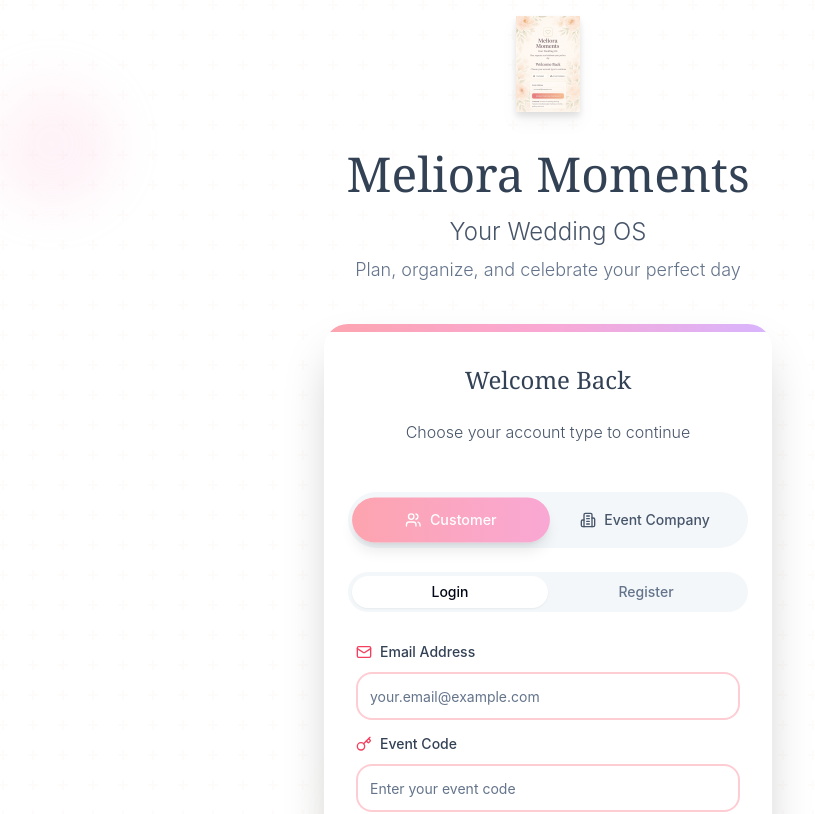
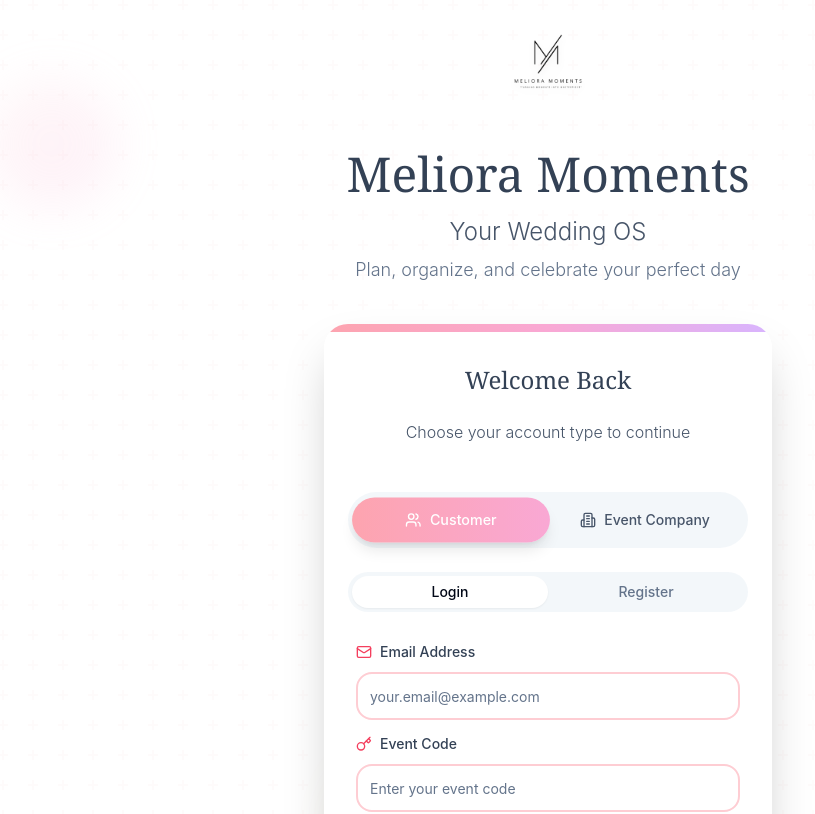
Before and after one commit to Inzicoder/flambae-hospitality, a React (Vite) app: page / in a window 1280 px wide. Shown: the top 814 px of the page, without its empty margins (92-907 px from the left). Built offline with nearby package versions, Linux system fonts and the light colour scheme.

Commit message:
Change logo
Replaced the existing logo with a new one.

```diff
--- a/src/components/DashboardHeader.tsx
+++ b/src/components/DashboardHeader.tsx
@@ -47,14 +47,14 @@ export const DashboardHeader = ({ onLogout }: DashboardHeaderProps) => {
         <div className="flex justify-between items-center py-4">
           <div className="flex items-center space-x-4">
             <div className="flex items-center space-x-3">
-              <div className="p-2 bg-gradient-to-br from-rose-100 to-pink-100 rounded-full">
-                <Heart className="h-6 w-6 text-rose-600" />
+              <div className="flex justify-center">
+                <img
+                  src="/lovable-uploads/df5b7422-1f97-4754-b2f4-5822f3b683c0.png"
+                  alt="Meliora Moments Logo"
+                  className="h-12 w-auto drop-shadow-lg"
+                />
               </div>
               <div>
-                <h1 className="text-2xl font-serif text-slate-800 flex items-center space-x-2">
-                  <span>Meliora Moments</span>
-                  <Sparkles className="h-5 w-5 text-rose-500" />
-                </h1>
                 <p className="text-sm text-slate-600 font-light">Your Wedding OS</p>
               </div>
             </div>
--- a/src/components/LoginForm.tsx
+++ b/src/components/LoginForm.tsx
@@ -1,4 +1,3 @@
-
 import { useState } from 'react';
 import { Card, CardContent, CardDescription, CardHeader, CardTitle } from "@/components/ui/card";
 import { Button } from "@/components/ui/button";
@@ -125,7 +124,7 @@ export const LoginForm = ({ onLogin }: LoginFormProps) => {
           <div className="text-center mb-8">
             <div className="flex justify-center mb-6">
               <img
-                src="/lovable-uploads/74588944-94cf-4442-8a35-20fd018532a2.png"
+                src="/lovable-uploads/df5b7422-1f97-4754-b2f4-5822f3b683c0.png"
                 alt="Meliora Moments Logo"
                 className="h-20 w-auto drop-shadow-lg"
               />
@@ -232,7 +231,7 @@ export const LoginForm = ({ onLogin }: LoginFormProps) => {
         <div className="text-center mb-10">
           <div className="flex justify-center mb-8">
             <img
-              src="/lovable-uploads/74588944-94cf-4442-8a35-20fd018532a2.png"
+              src="/lovable-uploads/df5b7422-1f97-4754-b2f4-5822f3b683c0.png"
               alt="Meliora Moments Logo"
               className="h-24 w-auto drop-shadow-lg"
             />
```
Also changed, not shown: public/lovable-uploads/df5b7422-1f97-4754-b2f4-5822f3b683c0.png (added).
